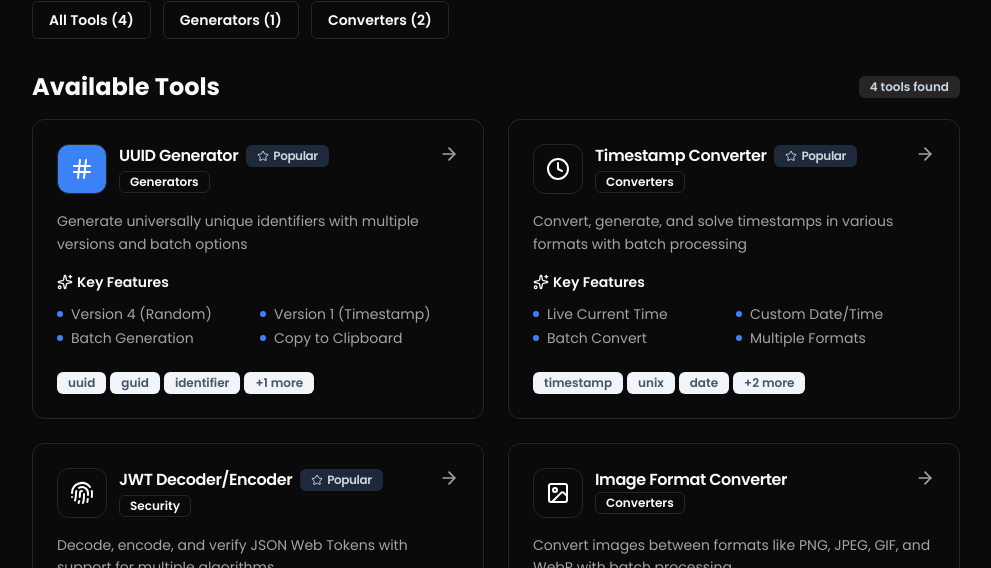
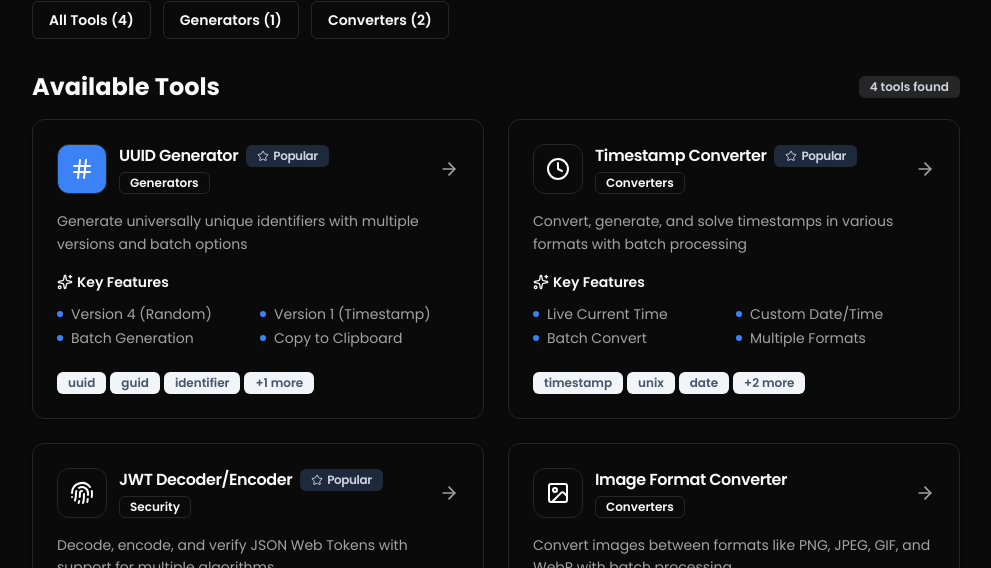
Before and after one commit to ravishxt/tools, a Next.js app: page / in a window 1280 px wide. Shown: the part 929-1497 px from the top of the page, without its empty margins (272-1263 px from the left). Built offline with nearby package versions, Linux system fonts and the light colour scheme.

Commit message:
refactor: improve layout and styling of tool cards for better alignment and readability

```diff
--- a/src/components/home/index.tsx
+++ b/src/components/home/index.tsx
@@ -217,7 +217,7 @@ export default function Home() {
                 onClick={() => handleToolClick(tool)}
               >
                 <CardHeader className="pb-4">
-                  <div className="flex items-start justify-between">
+                  <div className="flex items-center justify-between">
                     <div className="flex items-center space-x-3">
                       <div
                         className={`p-3 ${tool.color} rounded-xl border transition-transform group-hover:scale-110`}
@@ -226,7 +226,7 @@ export default function Home() {
                       </div>
                       <div>
                         <CardTitle className="flex items-center space-x-2">
-                          <span>{tool.title}</span>
+                          <span className="leading-normal">{tool.title}</span>
                           {tool.popular && (
                             <Badge
                               variant="secondary"
@@ -242,12 +242,13 @@ export default function Home() {
                         </Badge>
                       </div>
                     </div>
+
                     <ArrowRight className="h-5 w-5 text-muted-foreground transition-transform group-hover:translate-x-1" />
                   </div>
                 </CardHeader>
 
                 <CardContent className="space-y-4">
-                  <CardDescription className="md:text-md text-base text-sm leading-relaxed">
+                  <CardDescription className="md:text-md text-sm leading-relaxed">
                     {tool.description}
                   </CardDescription>
 
```
